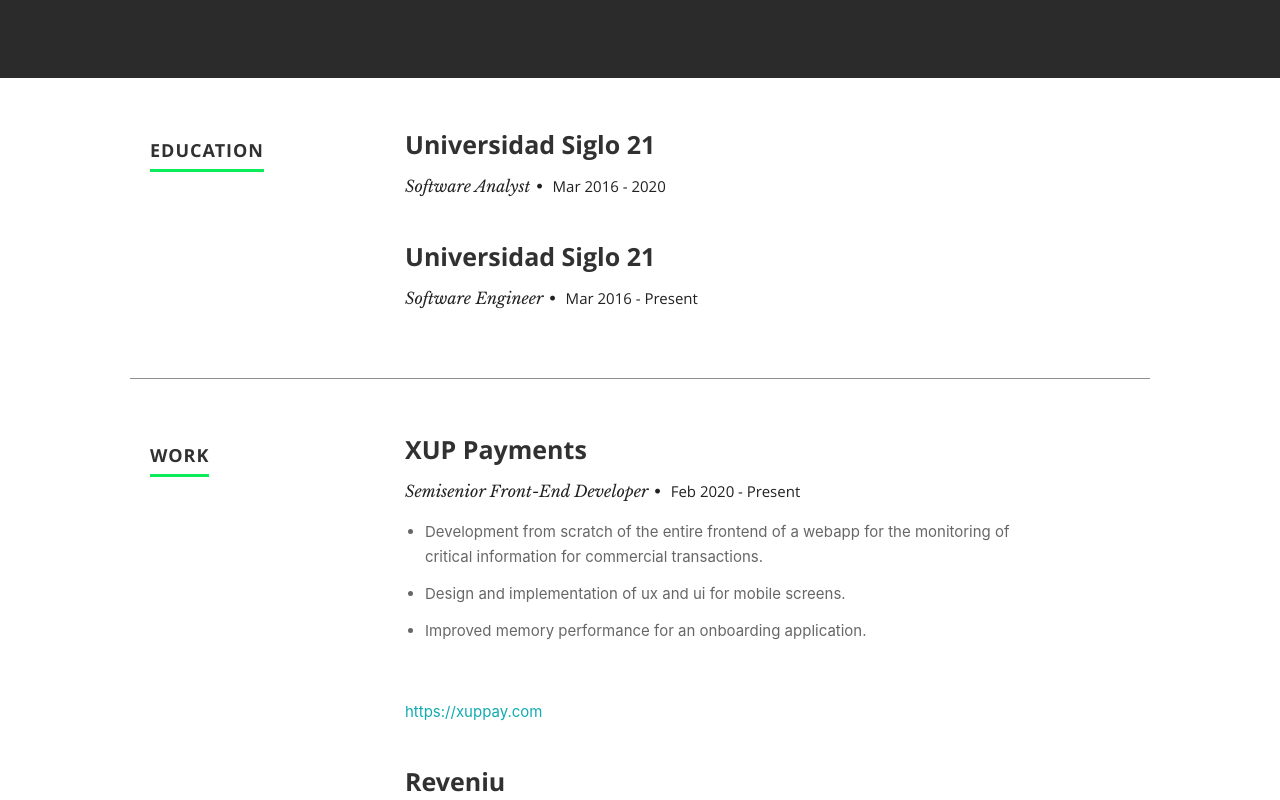
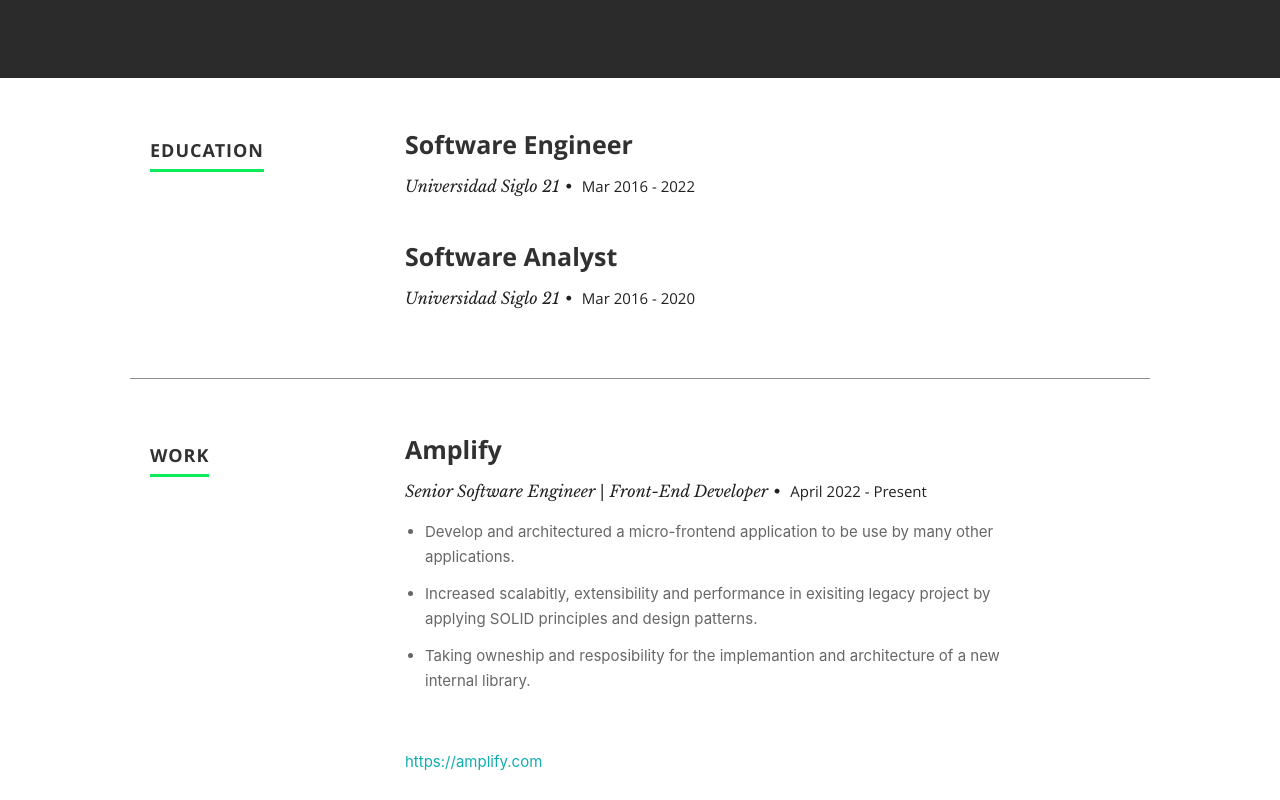
Before and after one commit to angelcamacho17/resume, a React (Create React App) app: page / in a window 1280 px wide. Shown: the part 1220-2020 px from the top of the page. Built offline with nearby package versions, Linux system fonts and the light colour scheme.

Commit message:
updationg

```diff
--- a/public/css/layout.css
+++ b/public/css/layout.css
@@ -374,8 +374,33 @@
   	-webkit-animation: photoshop 2s ease;
 }
 
+
 .react {
-   width: 60%;
+   width: 95%;
+   -moz-animation: photoshop 2s ease;
+   -webkit-animation: photoshop 2s ease;
+}
+
+.design-patterns {
+   width: 100%;
+   -moz-animation: photoshop 2s ease;
+   -webkit-animation: photoshop 2s ease;
+}
+
+.arch-patterns{
+   width: 90%;
+   -moz-animation: photoshop 2s ease;
+   -webkit-animation: photoshop 2s ease;
+}
+
+.oop{
+   width: 100%;
+   -moz-animation: photoshop 2s ease;
+   -webkit-animation: photoshop 2s ease;
+}
+
+.git {
+   width: 100%;
    -moz-animation: photoshop 2s ease;
    -webkit-animation: photoshop 2s ease;
 }
--- a/src/components/About.js
+++ b/src/components/About.js
@@ -6,13 +6,7 @@
       <section id="about">
          <div className="row">
 
-            <div className="three columns">
-
-               <img className="profile-pic"  src="images/face_profile.jpg" alt="" />
-
-            </div>
-
-            <div className="nine columns main-col">
+            <div className="twelve columns main-col">
 
                <h2>About Me</h2>
                <p>
--- a/src/components/Resume.js
+++ b/src/components/Resume.js
@@ -17,9 +17,9 @@
                   return(
                     <div className="row item">
                        <div className="twelve columns margint-btm">
-                          <h3>{item.UniversityName}</h3>
+                          <h3>{item.specialization}</h3>
                           <p className="info">
-                          {item.specialization}
+                          {item.UniversityName}
                           <span>&bull;</span> <em className="date">{item.MonthOfEntry} {item.YearOfEntry} - {item.MonthOfPassing} {item.YearOfPassing}</em></p>
 
                        </div>
--- a/src/resumeData.js
+++ b/src/resumeData.js
@@ -1,7 +1,7 @@
 let resumeData = {
     "imagebaseurl":"https://rbhatia46.github.io/",
     "name": "Angel Camacho",
-    "role": "Semi Senior Software Developer, Software Analyst",
+    "role": "Senior Software Engineer, Frontend Developer",
     "linkedinId":"LinkedIn Id",
     "skypeid": "skypeid",
     "roleDescription": "“We can only see a short distance ahead, but we can see plenty there that needs to be done.”",
@@ -18,13 +18,20 @@
           "className":"fa fa-github"
         }
       ],
-    "aboutme":"Frontend developer with +4 years working with Angular, JavaScript, HTML and CSS, technologies with experience in web apps, progressive web apps and native apps. Disciplined and committed with anything I do. Quality oriented in work. Easy to partner with, adaptable and always looking to improve myself. I'm eager to learn, especially IT wise. I love music, read and working out",
+    "aboutme":"Senior software engineer with +5 years of expirience developing amazing front-end applications and progressive web apps. Expirienced with Angular, React, TypeScript, Functional Programming, JavaScript, Ionic, HTML5 and SCSS technologies. Disciplined, natural leader and committed professional. Quality-oriented in work and eager to learn new technologies. Easy to partner with, adaptable, and always looking to improve my work environment. Love sports, play the guitar, and dance.",
     "nationality":"Venezuelan",
     "address":"",
     "phone":"+54 1122506896",
-    "age":"22",
     "mail":"angelcamacho1708@gmail.com",
     "education":[
+      {
+        "UniversityName":"Universidad Siglo 21",
+        "specialization":"Software Engineer",
+        "MonthOfEntry":"Mar",
+        "YearOfEntry":"2016",
+        "MonthOfPassing":"2022",
+        "Achievements":""
+      },
       {
         "UniversityName":"Universidad Siglo 21",
         "specialization":"Software Analyst",
@@ -33,16 +40,21 @@
         "MonthOfPassing":"2020",
         "Achievements":""
       },
-      {
-        "UniversityName":"Universidad Siglo 21",
-        "specialization":"Software Engineer",
-        "MonthOfEntry":"Mar",
-        "YearOfEntry":"2016",
-        "MonthOfPassing":"Present",
-        "Achievements":""
-      }
     ],
     "work":[
+      {
+        "CompanyName":"Amplify",
+        "specialization":"Senior Software Engineer | Front-End Developer",
+        "MonthOfEntry":"April",
+        "YearOfEntry":"2022",
+        "MonthOfLeaving":"Present",
+        "Achievements":[
+          "Develop and architectured a micro-frontend application to be use by many other applications.",
+          "Increased scalabitly, extensibility and performance in exisiting legacy project by applying SOLID principles and design patterns.",
+          "Taking owneship and resposibility for the implemantion and architecture of a new internal library."
+        ],
+        "Link":"https://amplify.com"
+      },
       {
         "CompanyName":"XUP Payments",
         "specialization":"Semisenior Front-End Developer",
@@ -103,16 +115,32 @@
         "class":"angular"
       },
       {
-        "skillname":"Material Design",
+        "skillname":"React",
+        "class":"react"
+      },
+      {
+        "skillname":"Design Patterns",
+        "class":"design-patterns"
+      },
+      {
+        "skillname":"Architectural Patterns",
+        "class":"arch-patterns"
+      },
+      {
+        "skillname":"OOP",
+        "class":"oop"
+      },
+      {
+        "skillname":"GIT",
+        "class":"git"
+      },
+      {
+        "skillname":"Angular Material",
         "class":"material-design"
       },
       {
         "skillname":"Ngrx-Store",
         "class":"ngrx"
-      },
-      {
-        "skillname":"React",
-        "class":"react"
       },
       {
         "skillname":"Sass",
@@ -126,26 +154,18 @@
         "skillname":"Java",
         "class":"java"
       },
-      // {
-      //   "skillname":"DevOps",
-      //   "class":"devsops"
-      // },
-      // {
-      //   "skillname":"Firebase",
-      //   "class":"firebase"
-      // },
+      {
+        "skillname":"Firebase",
+        "class":"firebase"
+      },
       {
         "skillname":"Scrum",
         "class":"scrum"
       },
       {
-        "skillname":"Eager to learn",
-        "class":"learn"
-      },
-        {
-          "skillname":"Problems resolution",
-          "class":"problems"
-        }
+        "skillname":"Problems resolution",
+        "class":"problems"
+      }
     ],
     "languagesDescription":"",
         "languages":[
```
Also changed, not shown: css/layout.css (+25 -1 lines), 1 other file (tests, documents, lock files or other folders).
